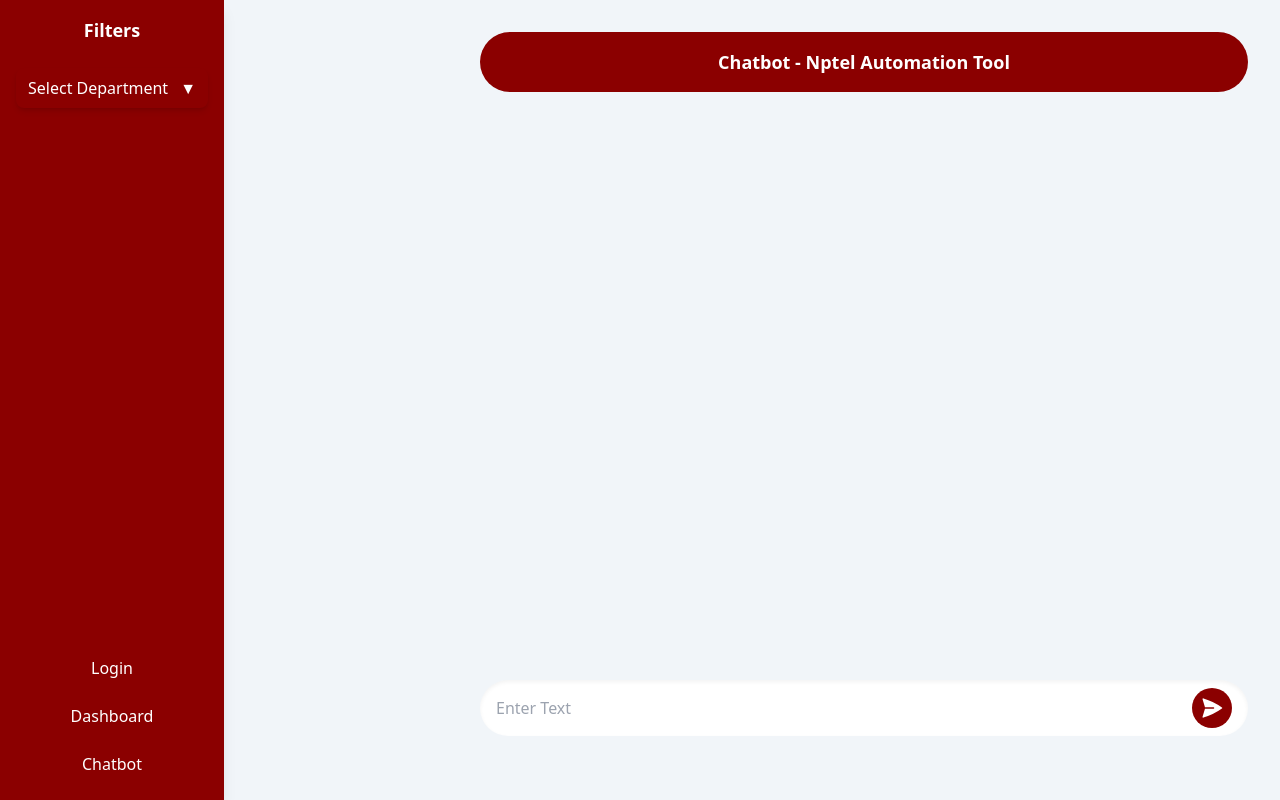
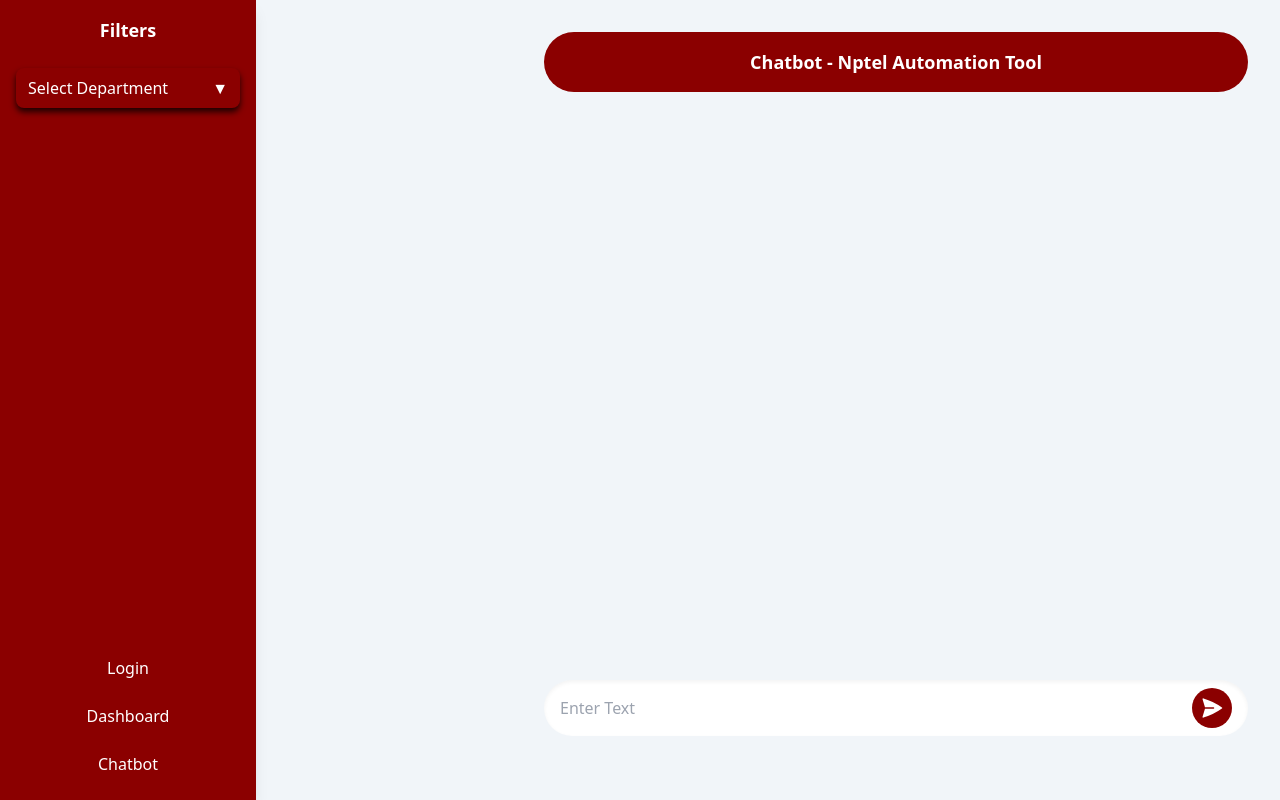
Before and after one commit to Gen-AI-2024-CIT-CS/frontend, a Next.js app: page /chatbox in a window 1280 px wide. Built offline with nearby package versions, Linux system fonts and the light colour scheme.

Commit message:
altering chatbox

```diff
--- a/src/app/chatbox/page.tsx
+++ b/src/app/chatbox/page.tsx
@@ -4,7 +4,7 @@
 
 const ChatboxPage: React.FC = () => {
   const [isSidebarOpen, setSidebarOpen] = useState(false); // State to control sidebar visibility
-  const [isDropdownOpen, setDropdownOpen] = useState(false);
+  const [isDropdownOpen, setDropdownOpen] = useState(false); // State to control dropdown visibility
 
   const toggleSidebar = () => {
     setSidebarOpen(!isSidebarOpen);
@@ -16,7 +16,7 @@
 
   return (
     <div className="flex min-h-screen bg-[#F1F5F9] font-sans relative">
-      {/* Slider Button - Visible Only on Small Screens */}
+      {/* Sidebar Toggle Button - Visible Only on Small Screens */}
       <button
         className={`fixed top-4 left-4 z-50 text-white bg-[#8B0000] p-2 rounded-full md:hidden transition-transform duration-300 ${
           isSidebarOpen ? "translate-x-[10rem]" : "translate-x-0"
@@ -28,17 +28,17 @@
 
       {/* Sidebar - Always Visible on Desktop, Sliding on Mobile */}
       <aside
-        className={`bg-[#8B0000] text-white shadow-lg h-full md:h-screen fixed top-0 left-0 z-40 md:static md:w-44 lg:w-56 p-4 md:p-4 transition-transform duration-300 transform ${
+        className={`bg-[#8B0000] text-white shadow-lg h-full md:h-screen fixed top-0 left-0 z-40 md:static md:w-50 lg:w-64 p-4 md:p-4 transition-transform duration-300 transform ${
           isSidebarOpen ? "translate-x-0" : "translate-x-[-100%]"
-        } md:translate-x-0 md:transform-none flex flex-col`} // Increased width for desktop
+        } md:translate-x-0 md:transform-none flex flex-col`}
       >
         {/* Centered Filters Heading */}
         <h2 className="font-bold text-xs md:text-sm lg:text-lg mb-4 md:mb-6 text-center">Filters</h2>
 
         {/* Dropdown */}
-        <div className="mb-4 md:mb-6">
+        <div className="flex flex-col space-y-2">
           <button
-            className="flex justify-between items-center w-full py-1 md:py-2 px-2 md:px-3 bg-[#8B0000] text-white rounded-lg shadow-md transition-colors duration-200 hover:bg-[#660000]"
+            className="flex justify-between items-center w-full py-1 md:py-2 px-2 md:px-3  bg-[#8B0000] text-white rounded-lg shadow-[0_4px_6px_rgba(0,0,0,0.8)] transition-colors duration-200 hover:bg-[#660000]"
             onClick={toggleDropdown}
           >
             Select Department
@@ -47,12 +47,12 @@
           <ul
             className={`overflow-hidden transition-all duration-500 ease-in-out ${
               isDropdownOpen ? "max-h-60 opacity-100" : "max-h-0 opacity-0"
-            } mt-2 bg-[#8B0000] rounded-lg shadow-lg border border-white`}
+            } mt-2 bg-[#8B0000] hover:bg-[#990011] rounded-lg shadow-lg`}
           >
             {["Cyber Security", "CSE", "ECE", "EEE", "AIML", "AIDS"].map((dept, index) => (
               <li
                 key={dept}
-                className={`p-1 md:p-2 border-t border-white cursor-pointer hover:bg-[#660000] transition-opacity duration-300 ${
+                className={`p-1 md:p-2 cursor-pointer hover:bg-[#660000] transition-opacity duration-300 ${
                   isDropdownOpen ? `animate-float delay-${index * 100}` : ""
                 }`}
               >
@@ -79,9 +79,9 @@
       </aside>
 
       {/* Main Content */}
-      <main className="flex-1 p-4 md:p-8 bg-[#F1F5F9] flex flex-col items-center justify-between md:ml-44 lg:ml-56"> {/* Adjusted to match increased sidebar width */}
+      <main className="flex-1 p-4 md:p-8 bg-[#F1F5F9] flex flex-col items-center justify-between md:ml-48 lg:ml-64">
         {/* Header */}
-        <header className="mb-6 py-4 px-4 md:px-6 bg-[#8B0000] text-center text-white rounded-full w-full max-w-4xl relative">
+        <header className="mb-6 py-4 px-4 md:px-6 bg-[#8B0000] text-center text-white rounded-full w-full max-w-4xl flex justify-center items-center">
           <h1 className="text-xs sm:text-sm md:text-base lg:text-lg font-semibold whitespace-nowrap overflow-hidden text-ellipsis">
             Chatbot - Nptel Automation Tool
           </h1>
```
